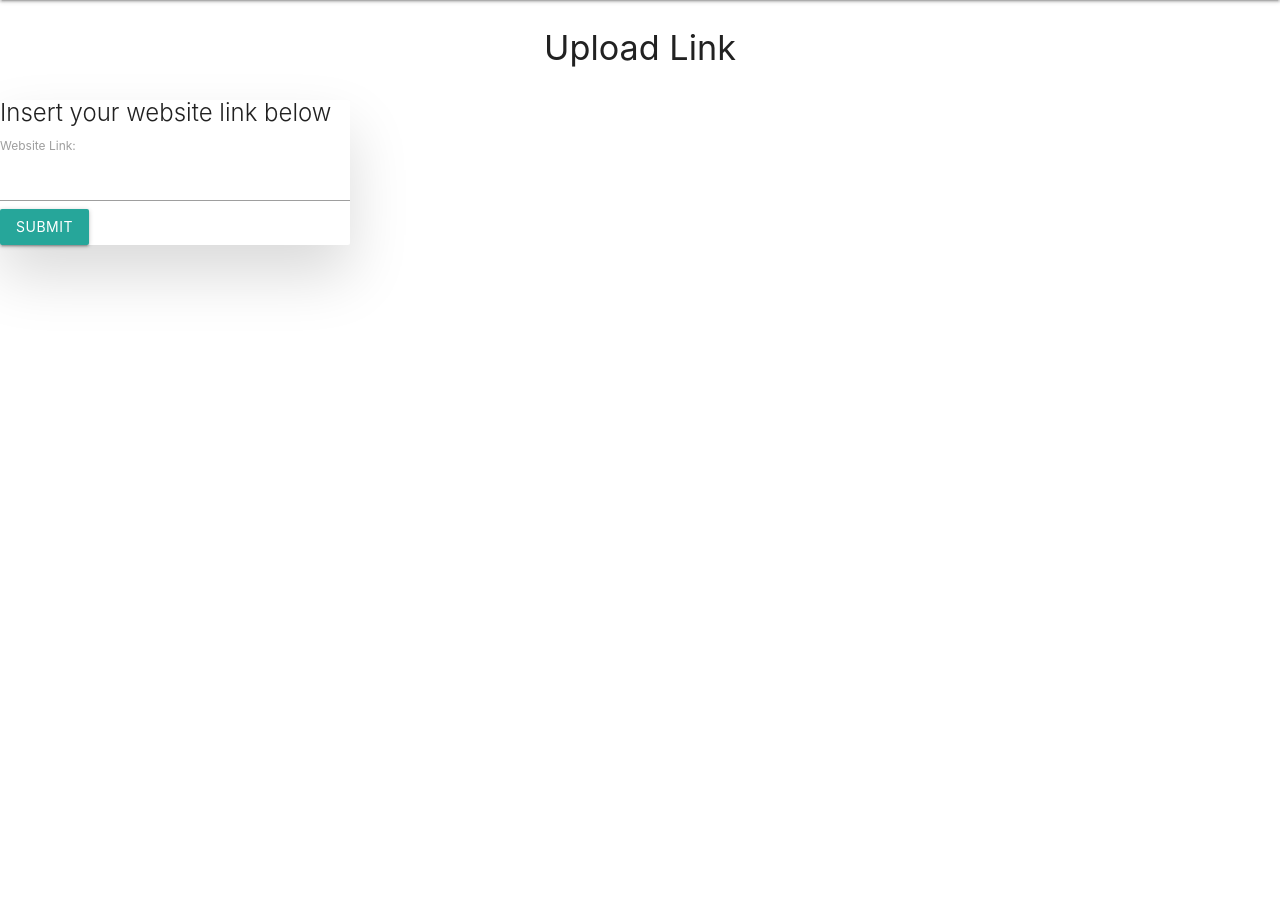
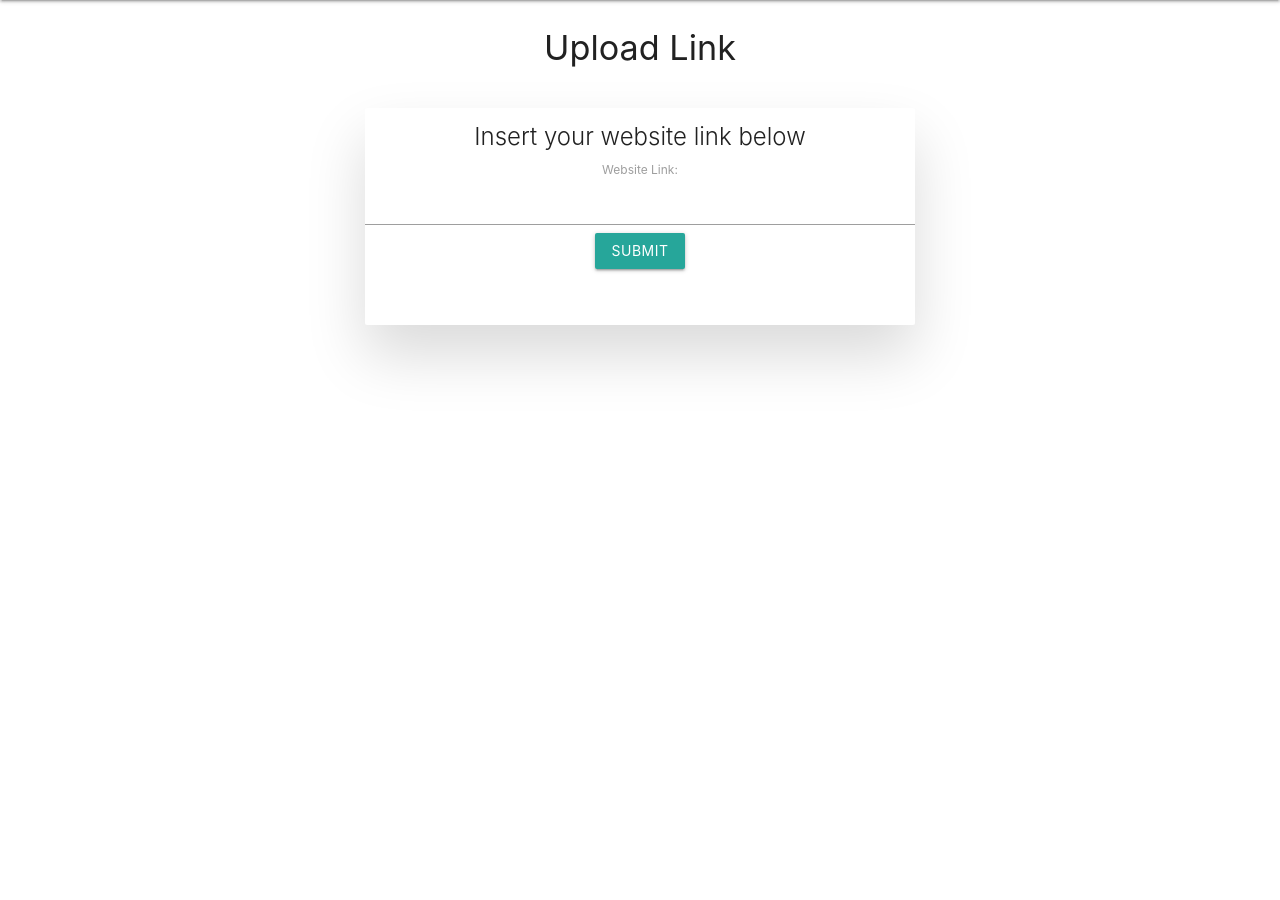
Before and after one commit to guptashubham101/RESA, a Django app: page /upload_link/ in a window 1280 px wide. Shown: the part 112-1012 px from the top of the page. After the commit the page ends 479 px from the top, so only its background shows below. Run offline with Django 3.2, Linux system fonts and the light colour scheme.

Commit message:
css corrected

```diff
--- a/userhomepage/templates/upload_link/upload_link.html
+++ b/userhomepage/templates/upload_link/upload_link.html
@@ -36,10 +36,10 @@
     </div>
   </div>
 
-<div class = "d-flex align-items-center justify-content-center" style="height: 100vh">
+<div class = "d-flex align-items-center justify-content-center" style="display: flex; justify-content: center; height: 30vh">
    <!-- <img src = "/images/newphoto.jpeg" class = "img-fluid image"> -->
-   <div class = "card card-block d-flex " style="width: 350px; box-shadow: 0 30px 60px 0 rgba(0,0,0,0.15);">
-      <div class = "card-body">
+   <div class = "card card-block d-flex " style="width: 550px; box-shadow: 0 30px 60px 0 rgba(0,0,0,0.15);">
+      <div class = "card-body row center-align">
          <h5 class = "card-title">Insert your website link below</h5>
          <form method ="POST">
 
@@ -50,9 +50,9 @@
          </div>
          <!-- Enter Email : <input type="text" name="user_name" placeholder="user_name"> <br>
          Enter Password : <input type="password" name="password" placeholder = "password"> <br> -->
-         <div class = "form-groups mr-sm-2 mb-2 ml-sm-2">
-            <input type = "submit" class = "btn btn-primary btn-sm">
-         </div>
+          <div class = "form-groups mr-sm-2 mb-2 ml-sm-2">
+              <input type = "submit" class = "btn btn-primary btn-sm">
+          </div>
          <!--     Need An Account? <a class="ml-2" href="{% url 'register' %}">Sign Up Now</a>
          <input type="submit"> -->
          </form>
```
